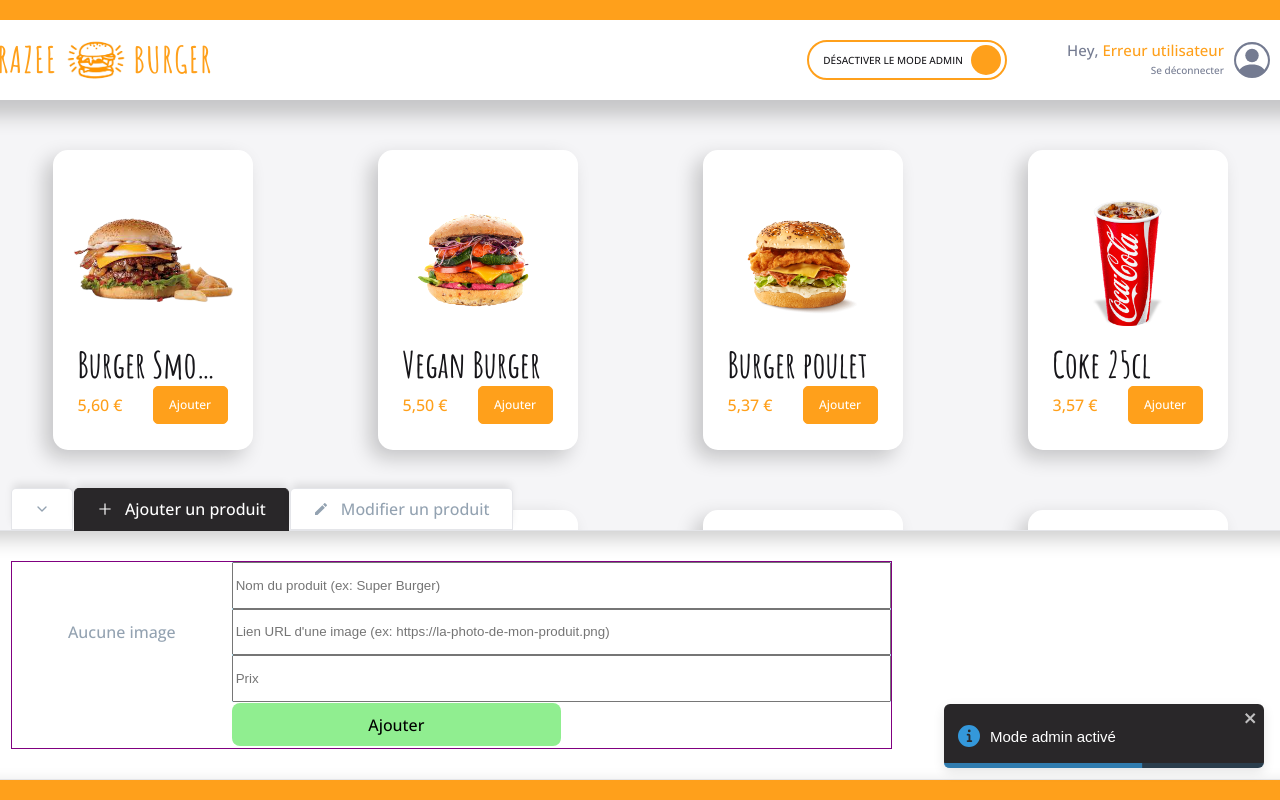
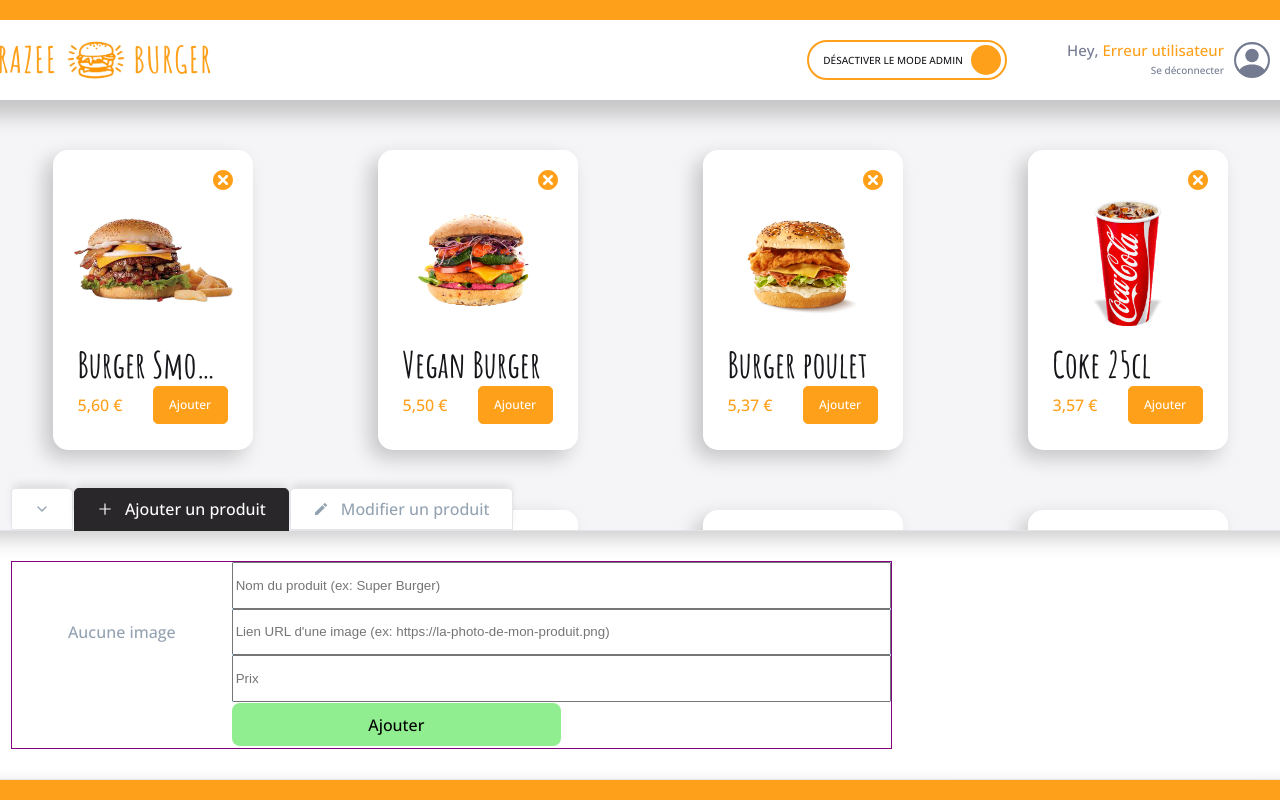
Before and after one commit to Patgomes1/crazee-burger, a React (Vite) app: page /order in a window 1280 px wide. Both pictures are taken after a click on the label 907 px from the left and 60 px from the top of the page. Shown: the top 800 px of the page. Built offline with nearby package versions, Linux system fonts and the light colour scheme; grey boxes are pictures that could not be loaded.

Commit message:
✨ F08 : CARD > add delete button if mode admin on

```diff
--- a/src/components/pages/order/Main/Admin/Admin.jsx
+++ b/src/components/pages/order/Main/Admin/Admin.jsx
@@ -24,4 +24,5 @@
   bottom: 0;
   left: 0;
   right: 0;
+  z-index: 2;
 `;
--- a/src/components/pages/order/Main/Menu.jsx
+++ b/src/components/pages/order/Main/Menu.jsx
@@ -9,7 +9,7 @@
 
 export default function Menu() {
   //State
-  const { menu, setMenu } = useContext(OrderContext);
+  const { menu, setMenu, isAdmin } = useContext(OrderContext);
 
   //Comportement
 
@@ -23,6 +23,7 @@
             title={title}
             imageSource={imageSource ? imageSource : IMAGE_BY_DEFAULT}
             leftDescription={formatPrice(price)}
+            isDeleteButtonVisible={isAdmin}
           />
         );
       })}
--- a/src/components/reusable-ui/Card.jsx
+++ b/src/components/reusable-ui/Card.jsx
@@ -1,15 +1,26 @@
 import styled from 'styled-components';
 import PrimaryButton from './PrimaryButton';
 import { theme } from '../../theme';
+import { TiDelete } from 'react-icons/ti';
 
 //State
 
 //Comportement
 
 // Affichage
-export default function Card({ title, imageSource, leftDescription }) {
+export default function Card({
+  title,
+  imageSource,
+  leftDescription,
+  isDeleteButtonVisible = false,
+}) {
   return (
     <CardStyled>
+      {isDeleteButtonVisible && (
+        <button className="delete-button" aria-label="delete-button">
+          <TiDelete className="icon" />
+        </button>
+      )}
       <div className="image">
         <img src={imageSource} alt={title} />
       </div>
@@ -36,6 +47,33 @@
   padding-bottom: 10px;
   box-shadow: -8px 8px 20px 0px rgb(0 0 0 / 20%);
   border-radius: ${theme.borderRadius.extraRound};
+  position: relative;
+
+  .delete-button {
+    border: 1px solid red;
+    position: absolute;
+    top: 15px;
+    right: 15px;
+    cursor: pointer;
+    width: 30px;
+    height: 30px;
+    color: ${theme.colors.primary};
+    z-index: 2;
+    padding: 0;
+    border: none;
+    background: none;
+
+    .icon {
+      width: 100%;
+      height: 100%;
+    }
+    :hover {
+      color: ${theme.colors.red};
+    }
+    :active {
+      color: ${theme.colors.primary};
+    }
+  }
 
   .image {
     width: 100%;
```
